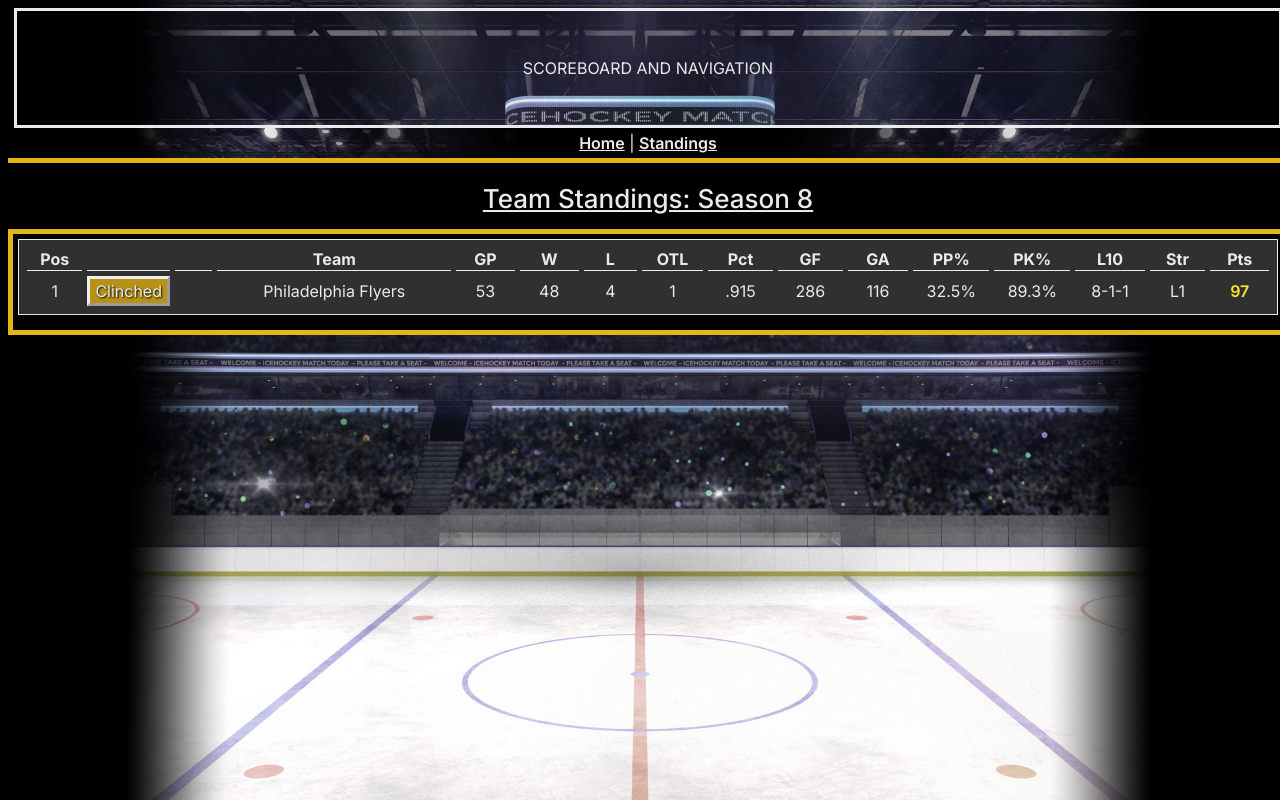
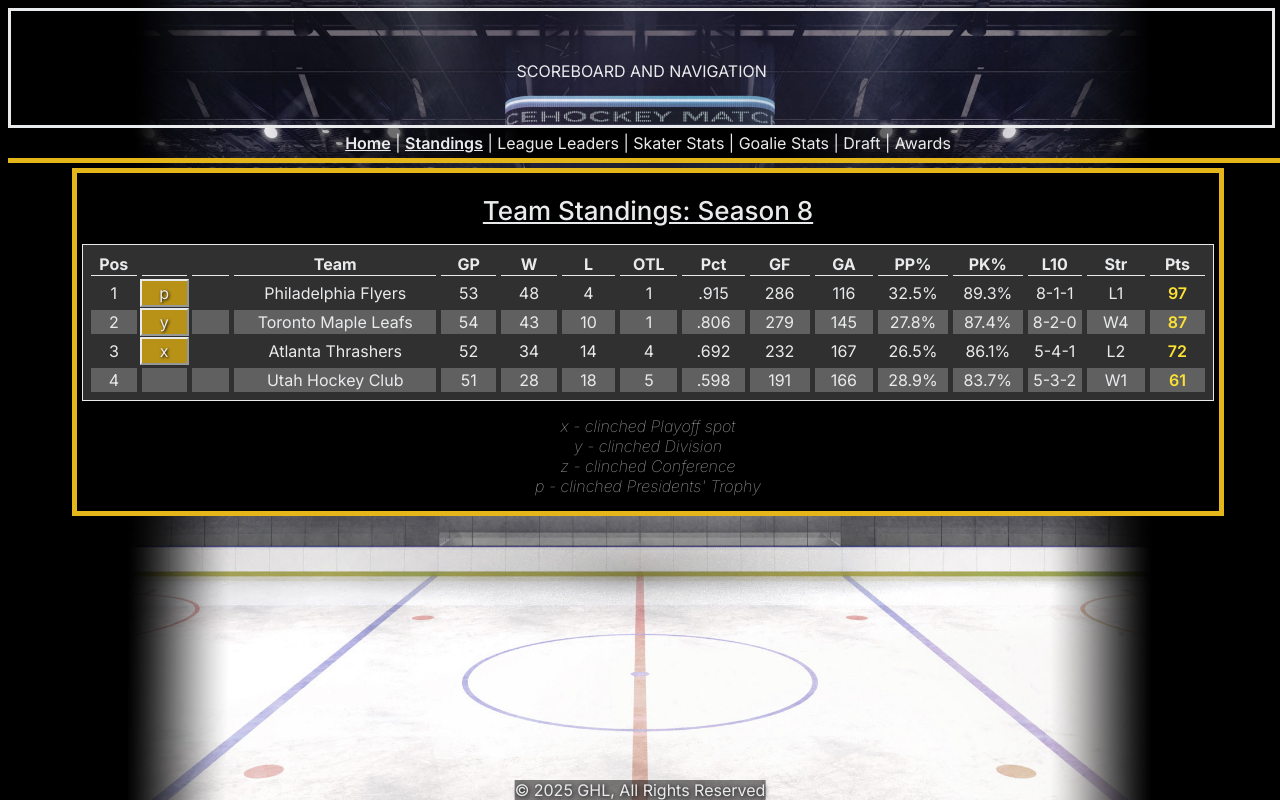
Before and after one commit to thebigschnoz/GHL-Website, a Django app: page /standings/ in a window 1280 px wide. Run offline with Django 5.2, Linux system fonts and the light colour scheme.

Commit message:
expanded standings page and cleaned up css

```diff
--- a/GHLWebsiteDjango/GHLWebsiteApp/static/GHLWebsiteApp/mainstyle.css
+++ b/GHLWebsiteDjango/GHLWebsiteApp/static/GHLWebsiteApp/mainstyle.css
@@ -57,13 +57,18 @@
 }
 
 #fakescoreboard {
-  display: flex;
+  text-align: center;
+  left: 0%;
+  right: 0%;
   justify-content: center;
+  vertical-align: middle;
   align-items: center;
   width: 99%;
   min-height: 120px;
   height: 120px;
   border: 3px solid #e9eaec;
+  line-height: 120px;
+  z-index: -1;
 }
 
 .section {
@@ -73,10 +78,17 @@
   border: 5px solid #e4b61a;
   text-align: center;
   margin-bottom: 10px;
+  width: auto;
+  padding-top: 10px;
+  padding-bottom: 10px;
 }
 
-.subsection {
-  justify-self: center;
+.section_lg {
+  max-width: 90%;
+}
+
+.subsection-container {
+  justify-content: center;
   align-items: center;
   align-content: center;
   text-align: center;
@@ -100,6 +112,10 @@
   background-color: #606060;
 }
 
+tr.no-bg {
+  background-color: transparent;
+}
+
 th {
   border-bottom: 1px solid #e9eaec;
   background-color: #303030;
@@ -109,22 +125,22 @@
   display: flex;
   align-items: center;
   text-align: center;
-  vertical-align: center;
+  vertical-align: middle;
   justify-content: center;
   background-color: black;
   font-weight: 500;
   padding: 15px;
-  padding-top: 20px;
+  padding-top: 15px;
   font-size: 26px;
+  line-height: 26px;
   text-decoration: underline;
 }
 
 .clinched {
-  box-sizing: border-box;
-  border: 3px;
-  text-shadow: 1px 1px 2px black;
+  outline: 2px;
+  text-shadow: 1px 1px 3px black;
   background-color: #b89217;
-  border-style: outset;
+  outline-style: outset;
 }
 
 .standingstable {
@@ -136,20 +152,26 @@
   border-spacing: 5px;
   margin: 5px;
   margin-bottom: 15px;
+  min-width: 85%;
 }
 
 #fullstandings {
-  overflow: hidden;
   table-layout: fixed;
   align-self: center;
   justify-self: center;
   border: 1px solid #e9eaec;
   padding: 3px;
-  white-space: nowrap;
   background-color: #303030;
   border-spacing: 5px;
   margin: 5px;
   margin-bottom: 15px;
+}
+
+#playoffInfo {
+  font-weight: 150;
+  color: #959697;
+  font-style: italic;
+  margin: 5px;
 }
 
 td {
@@ -169,6 +191,7 @@
 
 #divider {
   height: 5px;
+  margin-bottom: 5px;
   background-color: #e4b61a;
 }
 
@@ -186,16 +209,25 @@
 }
 
 #playerfocustable {
-  width: 60%;
   align-items: center;
   align-content: center;
   text-align: center;
   display: inline;
+  flex-grow: 1;
+  line-height: 20px;
+}
+
+#playerfocustable table {
+  border: 1px solid #e9eaec;
+}
+
+#playerfocustable table, #playerfocustable td {
+  border-spacing: 0;
 }
 
 #playerfocusimg {
-  width: 30%;
   display: inline;
+  flex-grow: 1;
 }
 
 .inter-scoreboard {
@@ -346,3 +378,15 @@
 .hide {
   display: none;
 }
+
+#copyright {
+  vertical-align: bottom;
+  text-align: center;
+  align-self: center;
+  text-shadow: 1px 1px 5px black;
+  position: fixed;
+  bottom: 0;
+  left: 50%;
+  transform: translate(-50%, 0);
+  background-color: rgba(0, 0, 0, 0.5);
+}
--- a/GHLWebsiteDjango/GHLWebsiteApp/templates/GHLWebsiteApp/layout.html
+++ b/GHLWebsiteDjango/GHLWebsiteApp/templates/GHLWebsiteApp/layout.html
@@ -15,10 +15,10 @@
 
 <body>
 	<main id="sup">
-		<center><div id="fakescoreboard"><!-- TODO: Scoreboard and Navigation will go here --><center>SCOREBOARD AND NAVIGATION</center></div></center>
+		<div id="fakescoreboard"><!-- TODO: Scoreboard and Navigation will go here --><center>SCOREBOARD AND NAVIGATION</center></div>
 		<center>
 			<div id="menu">
-				<a href="{% url 'index' %}">Home</a> | <a href="{% url 'standings' %}">Standings</a>
+				<a href="{% url 'index' %}">Home</a> | <a href="{% url 'standings' %}">Standings</a> | League Leaders | Skater Stats | Goalie Stats | Draft | Awards
 			</div>
 		</center>
 		<div id="divider"></div>
@@ -28,4 +28,7 @@
 
 	</main>
 </body>
+<footer>
+	<center><div id="copyright">&#169 2025 GHL, All Rights Reserved</div></center>
+</footer>
 </html>
--- a/GHLWebsiteDjango/GHLWebsiteApp/templates/GHLWebsiteApp/standings.html
+++ b/GHLWebsiteDjango/GHLWebsiteApp/templates/GHLWebsiteApp/standings.html
@@ -2,26 +2,26 @@
 {% load static %}
 {% block body %}
   <center>
-    <div class="header">Team Standings: Season 8</div>
-    <div class="section">
+    <div class="section section_lg">
       <center>
+      <div class="header">Team Standings: Season 8</div>
       <table id="fullstandings">
-        <col style="width: 90px;">
+        <col style="width: 60px;">
         <col style="width: 70px;">
-        <col style="width: 70px;">
-        <col style="width: 350px;">
-        <col style="width: 100px;">
-        <col style="width: 100px;">
-        <col style="width: 100px;">
-        <col style="width: 100px;">
-        <col style="width: 100px;">
-        <col style="width: 100px;">
-        <col style="width: 100px;">
-        <col style="width: 100px;">
-        <col style="width: 100px;">
-        <col style="width: 100px;">
-        <col style="width: 100px;">
-        <col style="width: 100px;">
+        <col style="width: 60px;">
+        <col style="width: 300px;">
+        <col style="width: 80px;">
+        <col style="width: 80px;">
+        <col style="width: 80px;">
+        <col style="width: 80px;">
+        <col style="width: 80px;">
+        <col style="width: 80px;">
+        <col style="width: 80px;">
+        <col style="width: 80px;">
+        <col style="width: 80px;">
+        <col style="width: 80px;">
+        <col style="width: 80px;">
+        <col style="width: 80px;">
         <tr>
           <th>Pos</th>
           <th>&nbsp;</th>
@@ -42,7 +42,7 @@
         </tr>
         <tr>
           <td>1</td>
-          <td class="clinched">Clinched</td>
+          <td class="clinched">p</td>
           <td>&nbsp;</td>
           <td>Philadelphia Flyers</td>
           <td>53</td>
@@ -58,7 +58,67 @@
           <td>L1</td>
           <td class="points">97</td>
         </tr>
+        <tr>
+          <td>2</td>
+          <td class="clinched">y</td>
+          <td>&nbsp;</td>
+          <td>Toronto Maple Leafs</td>
+          <td>54</td>
+          <td>43</td>
+          <td>10</td>
+          <td>1</td>
+          <td>.806</td>
+          <td>279</td>
+          <td>145</td>
+          <td>27.8%</td>
+          <td>87.4%</td>
+          <td>8-2-0</td>
+          <td>W4</td>
+          <td class="points">87</td>
+        </tr>
+        <tr>
+          <td>3</td>
+          <td class="clinched">x</td>
+          <td>&nbsp;</td>
+          <td>Atlanta Thrashers</td>
+          <td>52</td>
+          <td>34</td>
+          <td>14</td>
+          <td>4</td>
+          <td>.692</td>
+          <td>232</td>
+          <td>167</td>
+          <td>26.5%</td>
+          <td>86.1%</td>
+          <td>5-4-1</td>
+          <td>L2</td>
+          <td class="points">72</td>
+        </tr>
+        <tr>
+          <td>4</td>
+          <td>&nbsp;</td>
+          <td>&nbsp;</td>
+          <td>Utah Hockey Club</td>
+          <td>51</td>
+          <td>28</td>
+          <td>18</td>
+          <td>5</td>
+          <td>.598</td>
+          <td>191</td>
+          <td>166</td>
+          <td>28.9%</td>
+          <td>83.7%</td>
+          <td>5-3-2</td>
+          <td>W1</td>
+          <td class="points">61</td>
+        </tr>
       </table>
+      <div id="playoffInfo">
+        x - clinched Playoff spot<br />
+        y - clinched Division<br />
+        z - clinched Conference<br />
+        p - clinched Presidents' Trophy
+      </div>
       </center>
     </div>
   </center>
```
Also changed, not shown: GHLWebsiteDjango/GHLWebsiteApp/templates/GHLWebsiteApp/index.html (+30 -23 lines).
